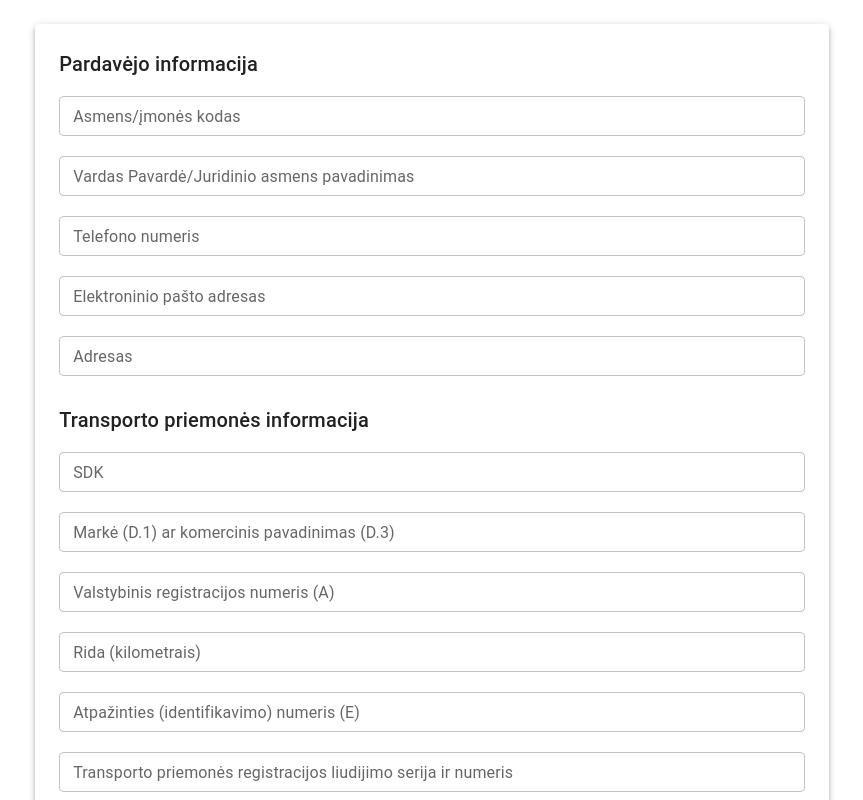
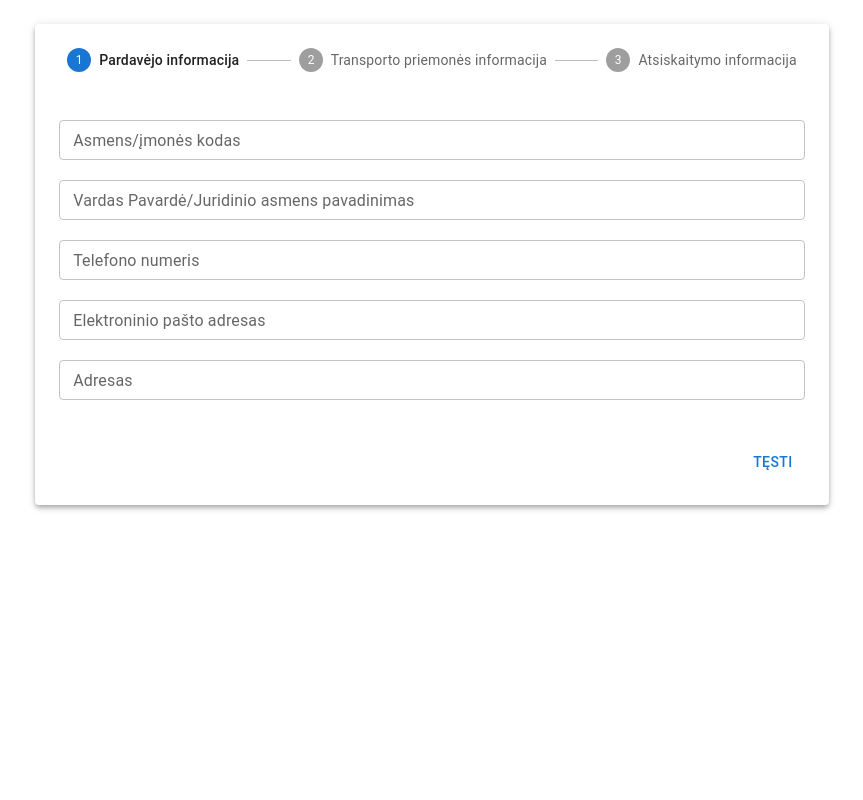
Before and after one commit to AudriusMasiulionis/auto_buyer, a Next.js app in the folder apps/fe/: page / in a window 1280 px wide. Shown: the top 800 px of the page, without its empty margins (208-1071 px from the left). Built offline with nearby package versions, Linux system fonts and the light colour scheme.

Commit message:
Add stepper

```diff
--- a/apps/fe/src/components/form/PPForm.tsx
+++ b/apps/fe/src/components/form/PPForm.tsx
@@ -1,5 +1,6 @@
 import { yupResolver } from "@hookform/resolvers/yup";
-import { Button, Paper, Stack } from "@mui/material";
+import { Button, Paper, Stack, Step, StepLabel, Stepper } from "@mui/material";
+import { useState } from "react";
 import { FormProvider, useForm } from "react-hook-form";
 import * as yup from "yup";
 import PaymentInfoForm from "./PaymentInfoForm";
@@ -10,13 +11,11 @@ import { formSchema } from "./validation";
 export type PaymentMethod = "cash" | "bank_transfer";
 
 export type FormValues = {
-  // sellers info
   personalCode: string;
   name: string;
   phone: string;
   sellersEmail: string;
   sellersAddress: string;
-  // vehicle info
   sdk: string;
   make: string;
   registrationNumber: string;
@@ -28,12 +27,17 @@ export type FormValues = {
   knowAboutIncidents: boolean | "";
   defects: string[];
   incidentsInformation: string;
-  // payment info
   price: string;
   paymentMethod: PaymentMethod | "";
   paymentDate: string;
   buyersEmail: string;
 };
+
+const steps = [
+  "Pardavėjo informacija",
+  "Transporto priemonės informacija",
+  "Atsiskaitymo informacija"
+];
 
 export const PPForm = () => {
   const methods = useForm<FormValues>({
@@ -64,11 +68,21 @@ export const PPForm = () => {
   });
 
   const { handleSubmit } = methods;
+  const [activeStep, setActiveStep] = useState(0);
 
-  const onSubmit = handleSubmit((values: FormValues) => {
+  const onSubmit = handleSubmit(async (values: FormValues) => {
     // eslint-disable-next-line no-console
     console.log(values);
   });
+
+  const handleNext = () => {
+    // TODO add step validation
+    setActiveStep(prevActiveStep => prevActiveStep + 1);
+  };
+
+  const handleBack = () => {
+    setActiveStep(prevActiveStep => prevActiveStep - 1);
+  };
 
   return (
     <FormProvider {...methods}>
@@ -78,13 +92,32 @@ export const PPForm = () => {
         sx={{ maxWidth: "21cm", p: 3, mx: "auto", my: 3 }}
         elevation={4}
       >
-        <Stack gap={3}>
-          <SellerInfoForm />
-          <VehicleInfoForm />
-          <PaymentInfoForm />
-          <Button type="submit" variant="contained">
-            What a save!!!
-          </Button>
+        <Stepper activeStep={activeStep}>
+          {steps.map(label => (
+            <Step key={label}>
+              <StepLabel>{label}</StepLabel>
+            </Step>
+          ))}
+        </Stepper>
+        <Stack gap={5} sx={{ mt: 5 }}>
+          {activeStep === 0 && <SellerInfoForm />}
+          {activeStep === 1 && <VehicleInfoForm />}
+          {activeStep === 2 && <PaymentInfoForm />}
+          <Stack direction="row" justifyContent="space-between">
+            {activeStep > 0 && (
+              <Button onClick={handleBack} sx={{ mr: 1 }}>
+                Grįžti
+              </Button>
+            )}
+            <div />
+            {activeStep < steps.length - 1 ? (
+              <Button onClick={handleNext}>Tęsti</Button>
+            ) : (
+              <Button type="submit" variant="contained">
+                Pateikti
+              </Button>
+            )}
+          </Stack>
         </Stack>
       </Paper>
     </FormProvider>
--- a/apps/fe/src/components/form/PaymentInfoForm.tsx
+++ b/apps/fe/src/components/form/PaymentInfoForm.tsx
@@ -6,8 +6,7 @@ import {
   FormLabel,
   Radio,
   RadioGroup,
-  TextField,
-  Typography
+  TextField
 } from "@mui/material";
 import { Stack } from "@mui/system";
 import { DesktopDatePicker, LocalizationProvider } from "@mui/x-date-pickers";
@@ -23,7 +22,6 @@ const PaymentInfoForm = () => {
 
   return (
     <Stack gap={1}>
-      <Typography variant="h6">Atsiskaitymo informacija</Typography>
       <Controller
         name="price"
         control={control}
--- a/apps/fe/src/components/form/SellerInfoForm.tsx
+++ b/apps/fe/src/components/form/SellerInfoForm.tsx
@@ -1,4 +1,4 @@
-import { Stack, TextField, Typography } from "@mui/material";
+import { Stack, TextField } from "@mui/material";
 import { Controller, useFormContext } from "react-hook-form";
 import { FormValues } from "./PPForm";
 
@@ -7,7 +7,6 @@ export const SellerInfoForm = () => {
 
   return (
     <Stack gap={1}>
-      <Typography variant="h6">Pardavėjo informacija</Typography>
       <Controller
         control={control}
         name="personalCode"
--- a/apps/fe/src/components/form/VehicleInfoForm.tsx
+++ b/apps/fe/src/components/form/VehicleInfoForm.tsx
@@ -11,8 +11,7 @@ import {
   Radio,
   RadioGroup,
   Stack,
-  TextField,
-  Typography
+  TextField
 } from "@mui/material";
 import { ChangeEvent, useCallback } from "react";
 import { Controller, useFormContext } from "react-hook-form";
@@ -36,7 +35,6 @@ const VehicleInfoForm = () => {
 
   return (
     <Stack gap={1}>
-      <Typography variant="h6">Transporto priemonės informacija</Typography>
       <Controller
         control={control}
         name="sdk"
```
